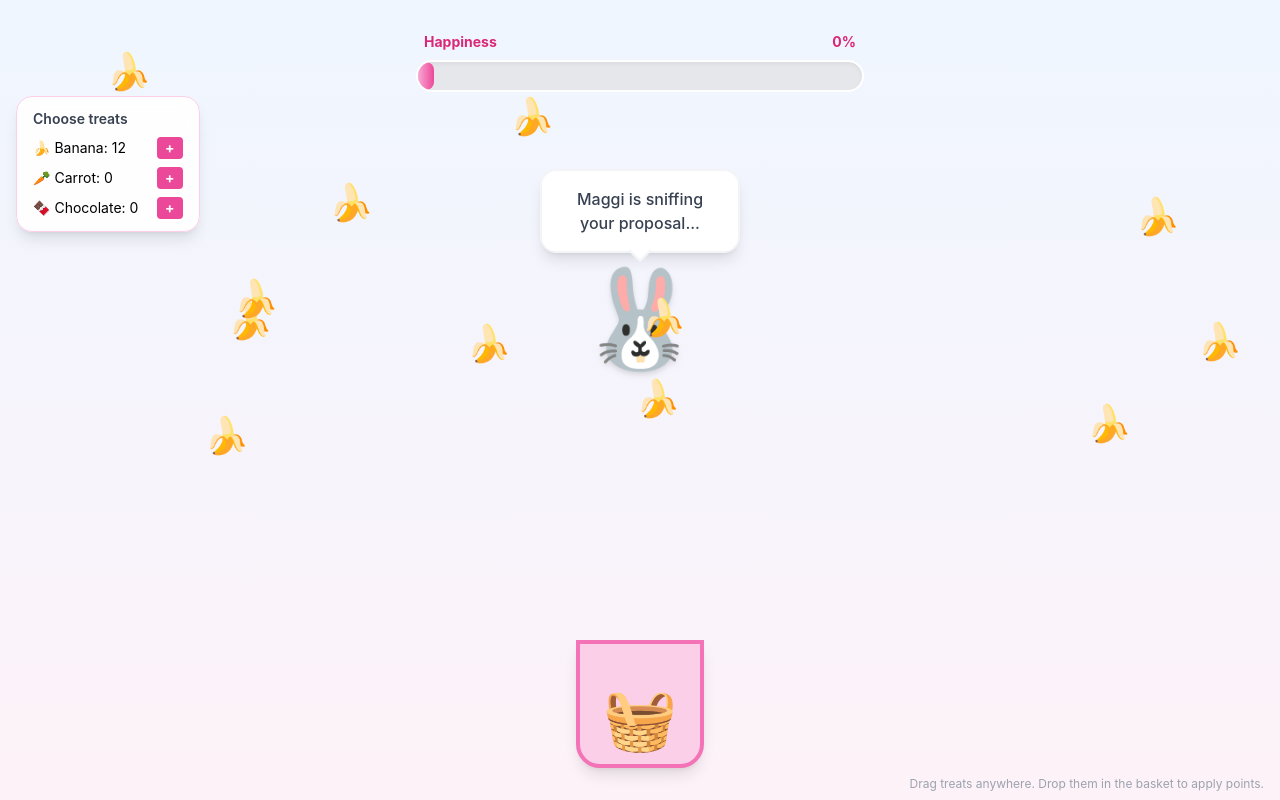
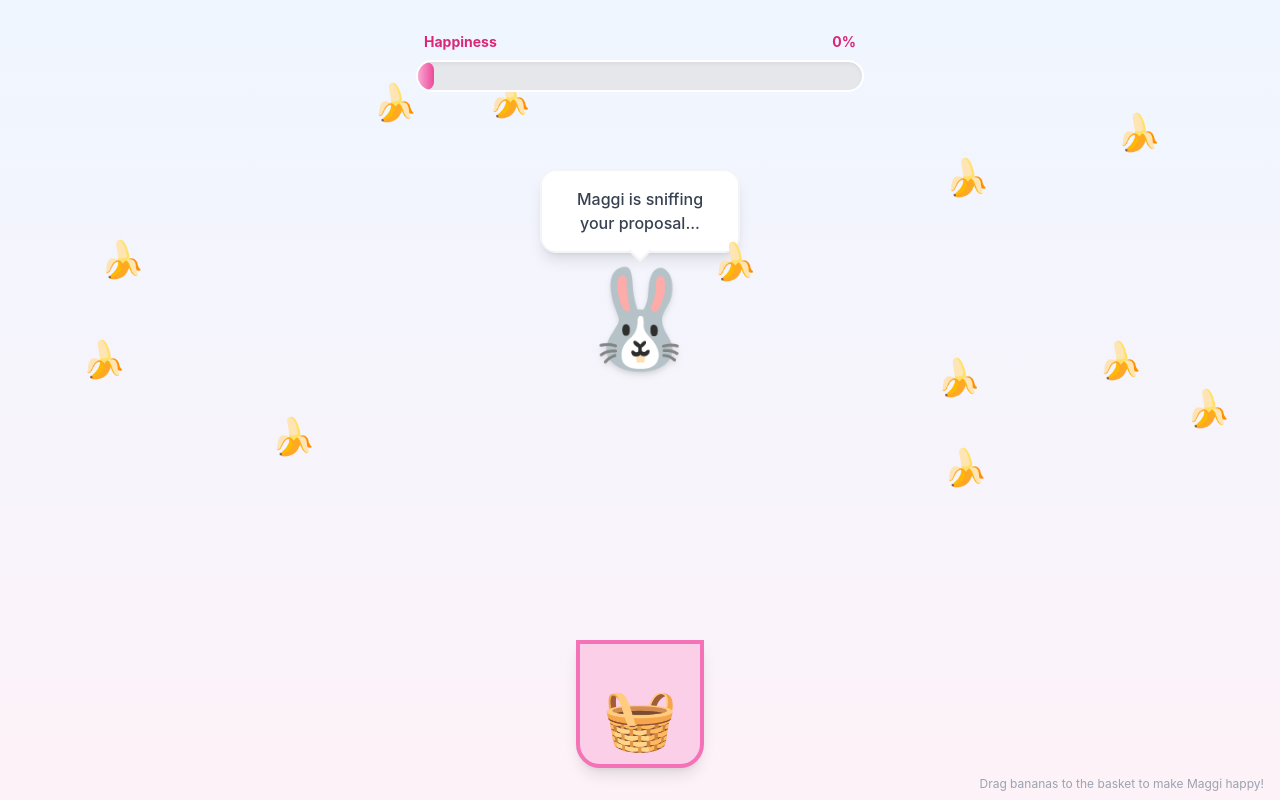
Before and after one commit to paulpriyam/Convince-Maggi, a React (Vite) app: page / in a window 1280 px wide. Built offline with nearby package versions, Linux system fonts and the light colour scheme.

Commit message:
Revert "Merge pull request #3 from paulpriyam/codex/modify-feature-for-fruit-and-chocolate-selection"
This reverts commit b7f24a68e63f8a004d1238c07a9e8c0cabc8f865, reversing
changes made to a7f4f38f685df96c73a259e243e6ff8df6df37df.

```diff
--- a/src/App.tsx
+++ b/src/App.tsx
@@ -1,136 +1,66 @@
-import { useRef, useMemo, useState, useEffect } from "react";
+import { useRef, useMemo } from "react";
 import { Banana } from "./components/Banana";
 import { Basket } from "./components/Basket";
 import { HappinessMeter } from "./components/HappinessMeter";
 import { Maggi } from "./components/Maggi";
 import { SuccessModal } from "./components/SuccessModal";
 import { useGameStore } from "./store/useGameStore";
-
-type FoodType = "banana" | "carrot" | "chocolate";
-
-const FOOD_META: Record<FoodType, { emoji: string; points: number; label: string }> = {
-  banana: { emoji: "🍌", points: 10, label: "Banana" },
-  carrot: { emoji: "🥕", points: 5, label: "Carrot" },
-  chocolate: { emoji: "🍫", points: -10, label: "Chocolate" },
-};
-
-interface FoodItem {
-  id: string;
-  type: FoodType;
-  initialX: number;
-  initialY: number;
-}
-
-const randomPosition = () => ({
-  initialX: Math.random() * (window.innerWidth - 100) + 50,
-  initialY: Math.random() * (window.innerHeight - 400) + 50,
-});
+import { cn } from "./lib/utils";
 
 function App() {
   const basketRef = useRef<HTMLDivElement>(null);
   const containerRef = useRef<HTMLDivElement>(null);
   const { addHappiness, gameId } = useGameStore();
-  const [items, setItems] = useState<FoodItem[]>(
-    Array.from({ length: 12 }).map((_, i) => ({
-      id: `banana-${i}`,
-      type: "banana",
-      ...randomPosition(),
-    })),
-  );
 
-  useEffect(() => {
-    setItems(
-      Array.from({ length: 12 }).map((_, i) => ({
-        id: `banana-${gameId}-${i}`,
-        type: "banana",
-        ...randomPosition(),
-      })),
-    );
-  }, [gameId]);
-
-  const addItem = (type: FoodType) => {
-    setItems((prev) => [
-      ...prev,
-      {
-        id: `${type}-${crypto.randomUUID()}`,
-        type,
-        ...randomPosition(),
-      },
-    ]);
-  };
-
-  const removeItem = (id: string) => {
-    setItems((prev) => prev.filter((item) => item.id !== id));
-  };
-
-  const counts = useMemo(
-    () =>
-      items.reduce(
-        (acc, item) => {
-          acc[item.type] += 1;
-          return acc;
-        },
-        { banana: 0, carrot: 0, chocolate: 0 } as Record<FoodType, number>,
-      ),
-    [items],
-  );
+  // Generate bananas with random positions
+  const bananas = useMemo(() => Array.from({ length: 12 }).map((_, i) => ({
+    id: `banana-${i}`,
+    initialX: Math.random() * (window.innerWidth - 100) + 50,
+    initialY: Math.random() * (window.innerHeight - 400) + 50, // Avoid bottom area
+  })), [gameId]); // Re-generate only when gameId changes
 
   return (
     <div className="relative w-full h-screen overflow-hidden bg-gradient-to-b from-blue-50 to-pink-50 touch-none select-none">
+      {/* Header / Meter */}
       <div className="absolute top-8 left-0 w-full flex justify-center z-20 px-4">
         <HappinessMeter />
       </div>
 
-      <div className="absolute top-24 left-4 z-30 bg-white/90 backdrop-blur px-4 py-3 rounded-2xl shadow-lg border border-pink-200 text-sm">
-        <p className="font-semibold text-gray-700 mb-2">Choose treats</p>
-        <div className="space-y-2">
-          {(Object.keys(FOOD_META) as FoodType[]).map((foodType) => (
-            <div key={foodType} className="flex items-center justify-between gap-3">
-              <span className="min-w-28">{FOOD_META[foodType].emoji} {FOOD_META[foodType].label}: {counts[foodType]}</span>
-              <button
-                className="px-2 py-1 rounded bg-pink-500 text-white font-bold leading-none hover:bg-pink-600"
-                onClick={() => addItem(foodType)}
-              >
-                +
-              </button>
-            </div>
-          ))}
-        </div>
-      </div>
-
+      {/* Main Game Area */}
       <div className="relative w-full h-full">
+        {/* Maggi (Bunny) */}
         <div className="absolute top-1/3 left-1/2 -translate-x-1/2 -translate-y-1/2 z-10 pointer-events-none">
           <Maggi />
         </div>
 
+        {/* Basket (Drop Target) */}
         <div className="absolute bottom-8 left-1/2 -translate-x-1/2 z-10">
           <Basket ref={basketRef} />
         </div>
 
+        {/* Bananas */}
         <div ref={containerRef} key={gameId} className="absolute inset-0 pointer-events-none">
-          {items.map((item) => (
+          {bananas.map((banana) => (
             <Banana
-              key={item.id}
-              id={item.id}
+              key={banana.id}
+              id={banana.id}
               basketRef={basketRef}
               containerRef={containerRef}
-              onDrop={() => {
-                addHappiness(FOOD_META[item.type].points);
-                removeItem(item.id);
-              }}
-              initialX={item.initialX}
-              initialY={item.initialY}
-              emoji={FOOD_META[item.type].emoji}
+              onDrop={() => addHappiness(10)}
+              initialX={banana.initialX}
+              initialY={banana.initialY}
               className="pointer-events-auto"
             />
           ))}
         </div>
       </div>
 
+      {/* UI Overlay */}
       <SuccessModal />
 
+      {/* Instructions */}
       <div className="absolute bottom-2 right-4 text-xs text-gray-400 pointer-events-none hidden md:block">
-        Drag treats anywhere. Drop them in the basket to apply points.
+        Drag bananas to the basket to make Maggi happy!
       </div>
     </div>
   );
--- a/src/components/Banana.tsx
+++ b/src/components/Banana.tsx
@@ -10,7 +10,6 @@ interface BananaProps {
   className?: string;
   initialX?: number;
   initialY?: number;
-  emoji?: string;
 }
 
 export const Banana = ({
@@ -21,7 +20,6 @@ export const Banana = ({
   className,
   initialX = 0,
   initialY = 0,
-  emoji = "🍌",
 }: BananaProps) => {
   const controls = useAnimation();
   const bananaRef = useRef<HTMLDivElement>(null);
@@ -49,6 +47,7 @@ export const Banana = ({
     if (!bananaRef.current || !basketRef.current) return;
 
     if (!hasRealDrag.current) {
+      controls.start({ x: 0, y: 0, scale: 1, opacity: 1, transition: { duration: 0.2 } });
       dragStartedAt.current = null;
       return;
     }
@@ -74,15 +73,16 @@ export const Banana = ({
 
     if (isOverBasket) {
       onDrop();
-      controls
-        .start({
-          scale: 0,
-          opacity: 0,
-          transition: { duration: 0.3 },
-        })
-        .then(() => {
-          setIsDropped(true);
-        });
+      // Animate into the basket and disappear
+      controls.start({
+        scale: 0,
+        opacity: 0,
+        transition: { duration: 0.3 },
+      }).then(() => {
+        setIsDropped(true);
+      });
+    } else {
+      controls.start({ x: 0, y: 0, scale: 1, opacity: 1, transition: { duration: 0.2 } });
     }
 
     dragStartedAt.current = null;
@@ -96,7 +96,8 @@ export const Banana = ({
       ref={bananaRef}
       drag
       dragConstraints={containerRef}
-      dragElastic={0.15}
+      dragSnapToOrigin
+      dragElastic={0.2}
       whileHover={{ scale: 1.2, cursor: "grab" }}
       whileDrag={{ scale: 1.1, cursor: "grabbing" }}
       initial={{ opacity: 0, scale: 0 }}
@@ -107,7 +108,7 @@ export const Banana = ({
       style={{ left: initialX, top: initialY }}
       className={cn("absolute text-4xl select-none z-10 touch-none cursor-grab active:cursor-grabbing", className)}
     >
-      {emoji}
+      🍌
     </motion.div>
   );
 };
--- a/src/components/SuccessModal.tsx
+++ b/src/components/SuccessModal.tsx
@@ -1,5 +1,6 @@
 import { motion } from "framer-motion";
 import { useGameStore } from "../store/useGameStore";
+import { useEffect } from "react";
 
 export const SuccessModal = () => {
   const { isSuccess, resetGame } = useGameStore();
```
